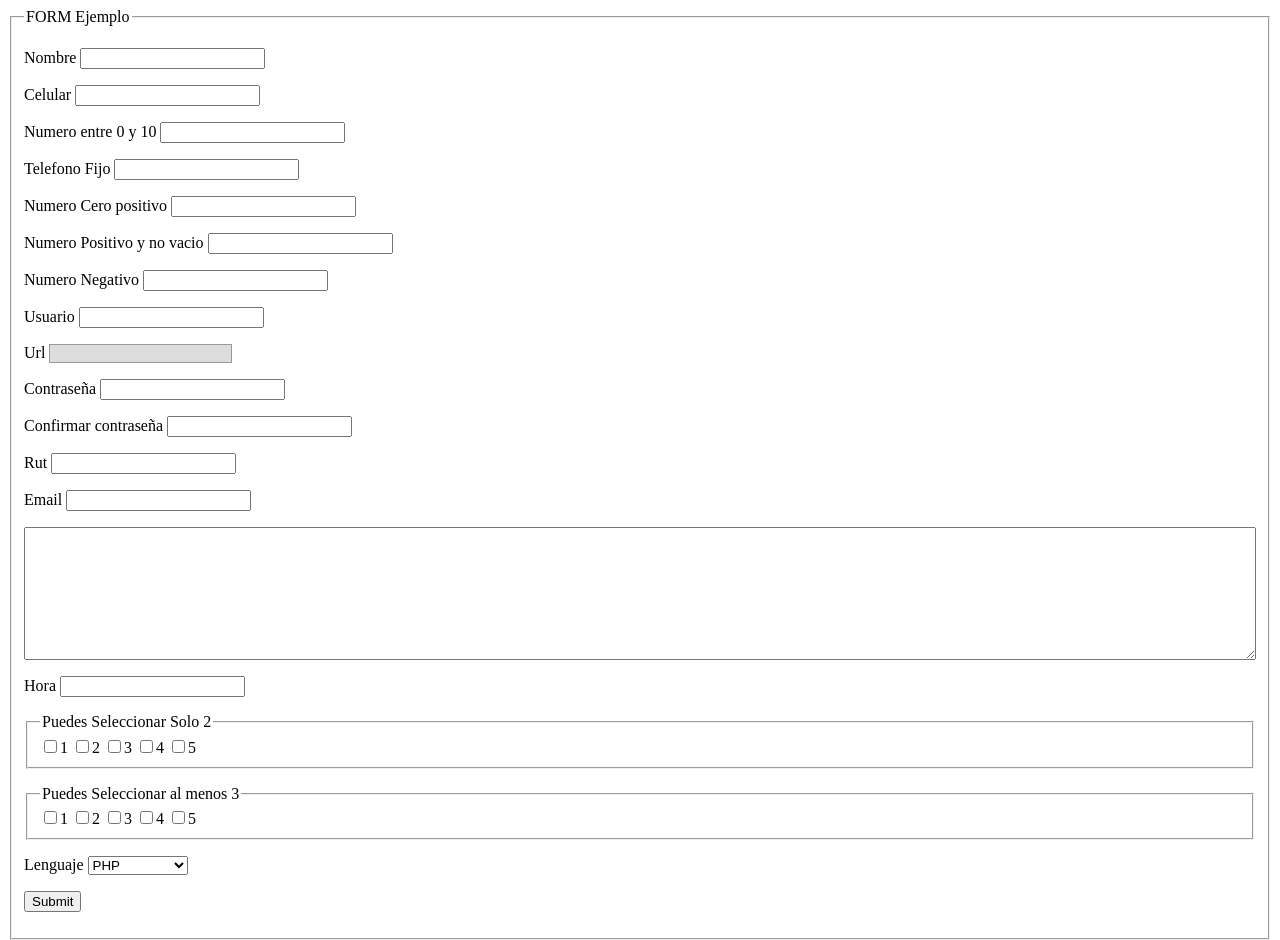
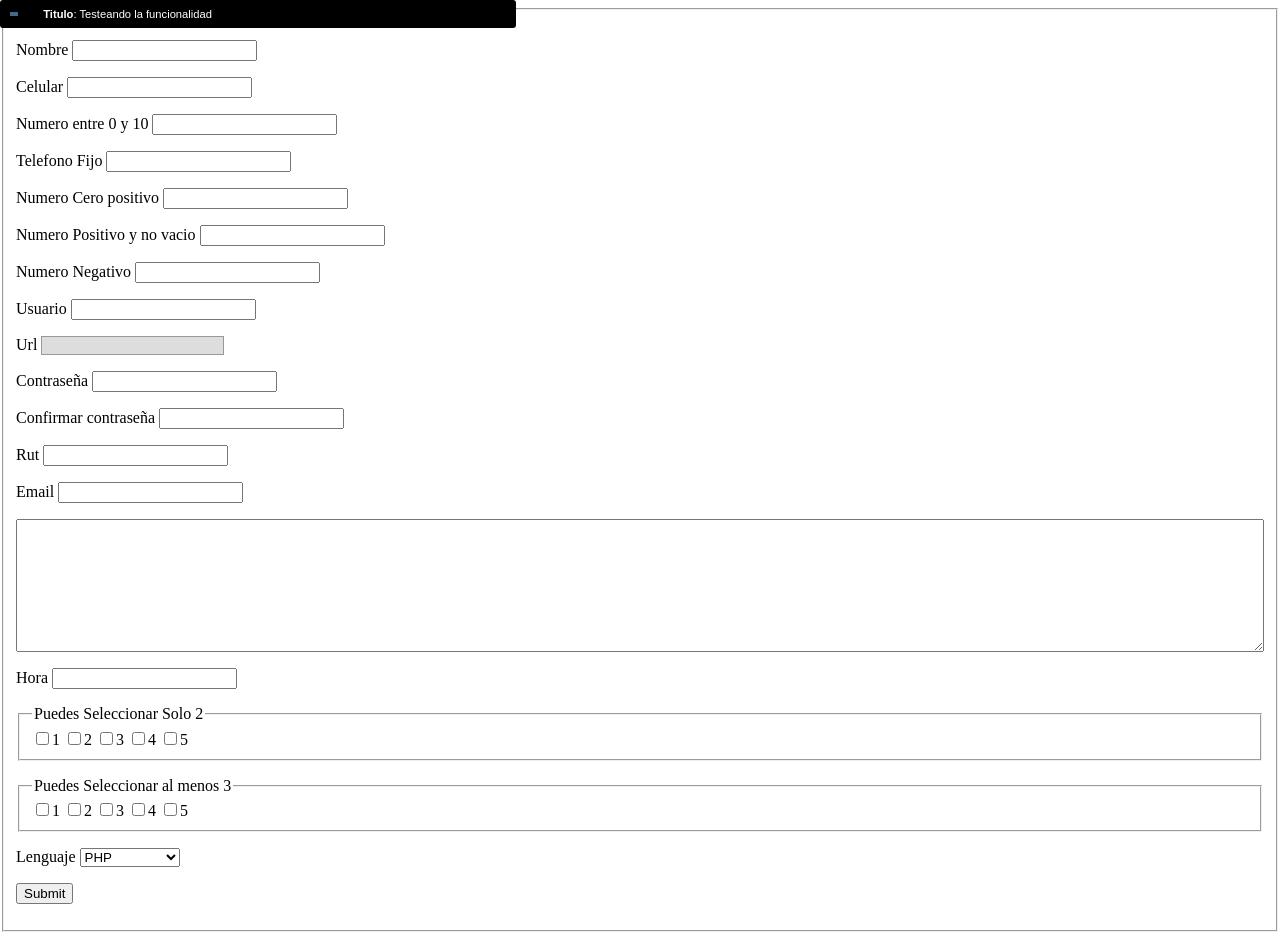
Before and after one commit to EstebanFuentealba/KoalaForm, a plain HTML site: page example.html in a window 1280 px wide. Drawn offline with nearby package versions, Linux system fonts and the light colour scheme.

Commit message:
Nuevo Ejemplo Fixed

```diff
--- a/example.html
+++ b/example.html
@@ -31,7 +31,7 @@ and open the template in the editor.
         </style>
         <script src="http://ajax.googleapis.com/ajax/libs/jquery/1.5/jquery.min.js" type="text/javascript"></script>
         <script src="http://ajax.googleapis.com/ajax/libs/jqueryui/1.8.8/jquery-ui.min.js" type="text/javascript"></script>
-        <script src="js/jquery.koalaform.2.1.2.js" type="text/javascript"></script>
+        <script src="js/jquery.koalaform.js" type="text/javascript"></script>
         <script>
             $(document).ready(function() {
                 $.KoalaFormMsgBox("<b>Titulo</b>","Testeando la funcionalidad",null,null,"progress-loading").find("div > p").removeClass("ui-state-highlight").addClass("miClass");
```
